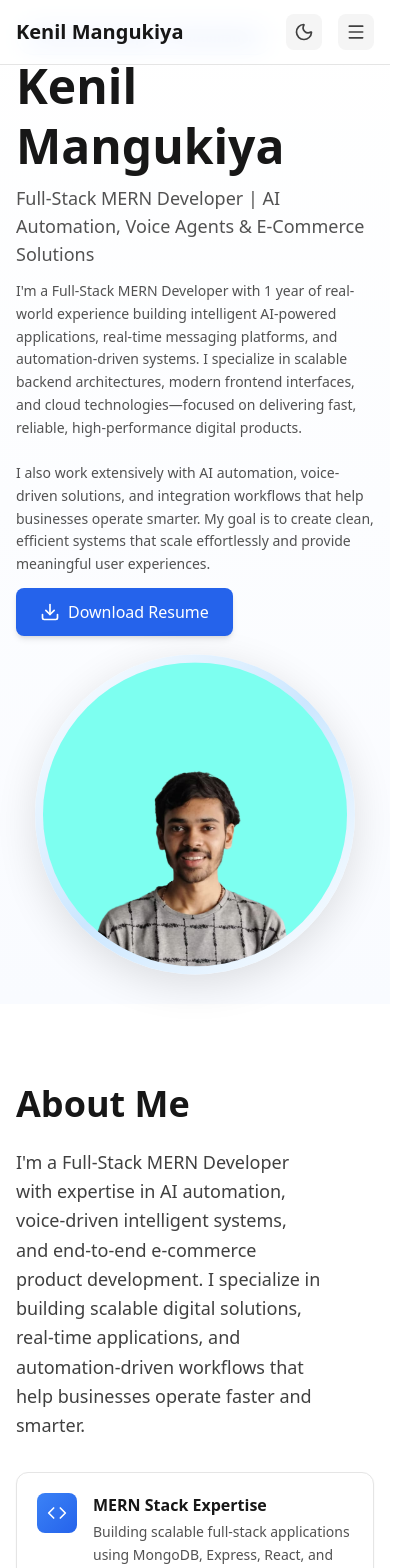
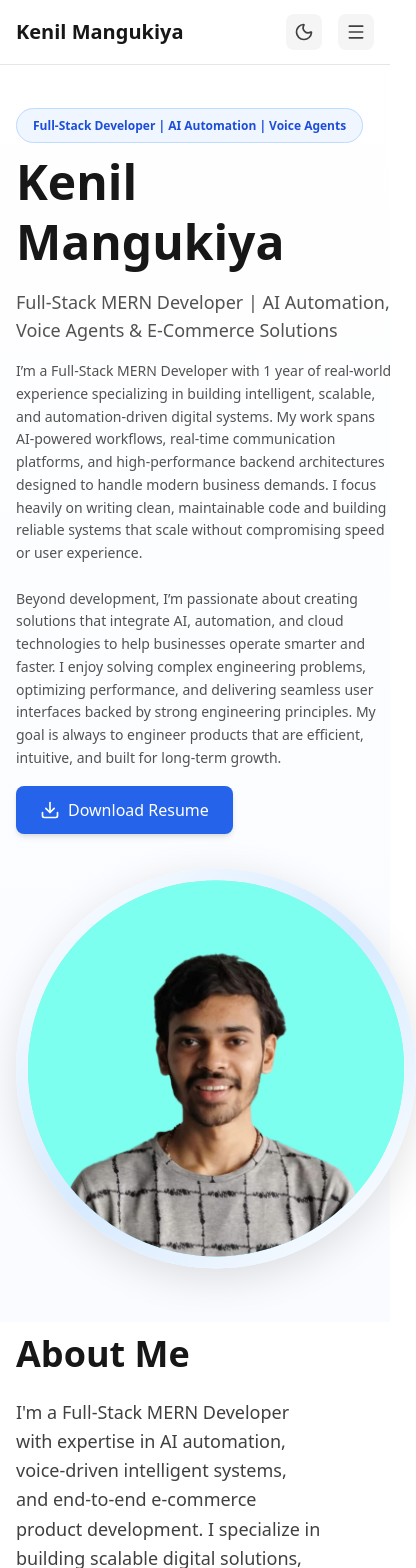
Before and after one commit to Kenil-Mangukiya/Portfolio, a React (Vite) app: page / in a window 390 px wide. Shown: the top 1568 px of the page, 416 px wide, since content can reach past the window. Built offline with nearby package versions, Linux system fonts and the light colour scheme.

Commit message:
Refactor layout and styling in About, Hero, and Skills components for improved responsiveness and visual consistency

```diff
--- a/src/components/About.tsx
+++ b/src/components/About.tsx
@@ -73,8 +73,8 @@ const About = () => {
   };
 
   return (
-    <section id="about" className="py-20 bg-white dark:bg-neutral-50">
-      <div className="max-w-7xl mx-auto px-4 sm:px-6 lg:px-8">
+    <section id="about" className="pt-3  bg-white dark:bg-neutral-50">
+      <div className="max-w-[1450px] mx-auto px-4 sm:px-6 lg:px-8">
         {/* Two-column responsive grid layout */}
         <div className="grid grid-cols-1 md:grid-cols-2 gap-12">
           {/* LEFT COLUMN: About Me + Highlight Cards */}
--- a/src/components/Hero.tsx
+++ b/src/components/Hero.tsx
@@ -1,138 +1,97 @@
-import { motion } from 'framer-motion';
-import { Download } from 'lucide-react';
+import { motion } from "framer-motion";
+import { Download } from "lucide-react";
 
 const Hero = () => {
   const handleDownloadResume = () => {
-    window.open('/resume.pdf', '_blank');
+    window.open("/resume.pdf", "_blank");
   };
 
   return (
-    <section id="home" className="bg-gradient-to-b from-white to-[#f9fbff] py-6 md:py-8">
-      <div className="max-w-[1350px] mx-auto px-4 md:px-6 h-full">
-        <div className="grid md:grid-cols-2 gap-6 md:gap-8 items-center min-h-[420px] md:min-h-[500px]">
-          {/* Left: Text Content */}
+    <section
+      id="home"
+      className="bg-gradient-to-b from-white to-[#f9fbff] py-12 md:py-16"
+    >
+      {/* FIXED WIDTH */}
+      <div className="max-w-[1450px] mx-auto mt-10 px-4 md:px-8 h-full">
+
+        {/* FIX: Expanded left column → 60% / 40% layout */}
+        <div className="grid md:grid-cols-[60%_40%] gap-10 items-center pt-6">
+
+          {/* LEFT SECTION — EXPANDED WIDTH */}
           <motion.div
             initial={{ opacity: 0, x: -50 }}
             animate={{ opacity: 1, x: 0 }}
             transition={{ duration: 0.6 }}
-            className="space-y-2 md:space-y-3"
+            className="space-y-4"
           >
-            {/* Tag Badge */}
-            <motion.div
-              initial={{ opacity: 0, y: 20 }}
-              animate={{ opacity: 1, y: 0 }}
-              transition={{ delay: 0.1, duration: 0.5 }}
-              className="inline-block"
-            >
-              <span className="px-4 py-2 rounded-full bg-blue-50 text-blue-700 text-xs font-semibold border border-blue-200">
-                Full-Stack Developer | AI Automation
-              </span>
-            </motion.div>
+            {/* Tag */}
+            <span className="px-4 py-2 rounded-full bg-blue-50 text-blue-700 text-xs font-semibold border border-blue-200">
+              Full-Stack Developer | AI Automation | Voice Agents
+            </span>
 
             {/* Name */}
-            <motion.h1
-              initial={{ opacity: 0, y: 20 }}
-              animate={{ opacity: 1, y: 0 }}
-              transition={{ delay: 0.2, duration: 0.6 }}
-              className="text-5xl md:text-6xl font-bold leading-tight text-neutral-900"
-            >
+            <h1 className="text-5xl md:text-6xl font-bold leading-tight text-neutral-900">
               Kenil Mangukiya
-            </motion.h1>
+            </h1>
 
             {/* Subtitle */}
-            <motion.p
-              initial={{ opacity: 0, y: 20 }}
-              animate={{ opacity: 1, y: 0 }}
-              transition={{ delay: 0.3, duration: 0.6 }}
-              className="text-lg md:text-xl text-neutral-600 font-medium"
-            >
+            <p className="text-lg md:text-xl text-neutral-600 font-medium max-w-[95%]">
               Full-Stack MERN Developer | AI Automation, Voice Agents & E-Commerce Solutions
-            </motion.p>
+            </p>
 
-            {/* Description - Expanded with more details */}
-            <motion.p
-              initial={{ opacity: 0, y: 20 }}
-              animate={{ opacity: 1, y: 0 }}
-              transition={{ delay: 0.4, duration: 0.6 }}
-              className="text-sm md:text-base text-neutral-600 leading-relaxed max-w-2xl pt-1 space-y-3"
-            >
-              I'm a Full-Stack MERN Developer with 1 year of real-world experience building intelligent AI-powered applications, real-time messaging platforms, and automation-driven systems. I specialize in scalable backend architectures, modern frontend interfaces, and cloud technologies—focused on delivering fast, reliable, high-performance digital products.
+            {/* Description */}
+            <p className="text-sm md:text-base text-neutral-600 leading-relaxed max-w-[95%]">
+              I’m a Full-Stack MERN Developer with 1 year of real-world experience specializing in building intelligent, scalable, and automation-driven digital systems. My work spans AI-powered workflows, real-time communication platforms, and high-performance backend architectures designed to handle modern business demands. I focus heavily on writing clean, maintainable code and building reliable systems that scale without compromising speed or user experience.
               <br />
               <br />
-              I also work extensively with AI automation, voice-driven solutions, and integration workflows that help businesses operate smarter. My goal is to create clean, efficient systems that scale effortlessly and provide meaningful user experiences.
-            </motion.p>
+              Beyond development, I’m passionate about creating solutions that integrate AI, automation, and cloud technologies to help businesses operate smarter and faster. I enjoy solving complex engineering problems, optimizing performance, and delivering seamless user interfaces backed by strong engineering principles. My goal is always to engineer products that are efficient, intuitive, and built for long-term growth.
+            </p>
 
-            {/* Buttons */}
+            {/* Resume Button */}
+            <button
+              onClick={handleDownloadResume}
+              className="flex items-center gap-2 px-6 py-3 bg-blue-600 hover:bg-blue-700
+                         text-white rounded-lg font-medium transition-all shadow-md"
+            >
+              <Download size={20} />
+              Download Resume
+            </button>
+          </motion.div>
+
+          {/* RIGHT IMAGE SECTION */}
+          <motion.div
+            initial={{ opacity: 0, scale: 0.9 }}
+            animate={{ opacity: 1, scale: 1 }}
+            transition={{ delay: 0.3, duration: 0.6 }}
+            className="flex justify-center items-center"
+          >
             <motion.div
-              initial={{ opacity: 0, y: 20 }}
-              animate={{ opacity: 1, y: 0 }}
-              transition={{ delay: 0.5, duration: 0.6 }}
-              className="flex flex-wrap gap-3 pt-1"
+              animate={{ y: [0, -10, 0] }}
+              transition={{ duration: 3, repeat: Infinity, ease: "easeInOut" }}
+              className="relative flex items-center justify-center overflow-visible"
             >
-              <motion.button
-                whileHover={{ scale: 1.05 }}
-                whileTap={{ scale: 0.95 }}
-                onClick={handleDownloadResume}
-                className="flex items-center gap-2 px-6 py-3 bg-blue-600 hover:bg-blue-700 text-white rounded-lg font-medium transition-colors shadow-md"
-              >
-                <Download size={20} />
-                Download Resume
-              </motion.button>
+              {/* Glow – reduced size */}
+              <div className="hidden md:block absolute inset-0 w-[400px] h-[400px] rounded-full
+                              bg-blue-200/30 blur-3xl -z-10" />
+
+              {/* Circle – reduced from 480 → 400 */}
+              <div className="relative rounded-full p-3 bg-gradient-to-br
+                              from-white via-[#d7eaff] to-white shadow-[0_10px_40px_rgba(0,0,0,0.12)]
+                              w-[400px] h-[400px] overflow-hidden flex items-center justify-center">
+
+                {/* Crop + zoom image for shoulders-only view */}
+                <div className="w-full h-full rounded-full bg-[#7cf3e5] overflow-hidden flex items-center justify-center">
+                  <img
+                    src="/mine-2.png"
+                    alt="Kenil Mangukiya"
+                    className="w-full h-full object-cover object-center scale-[1.25] translate-y-[30px]"
+                  />
+                </div>
+              </div>
+
             </motion.div>
           </motion.div>
 
-          {/* Right: Profile Image */}
-          <motion.div
-            initial={{ opacity: 0, scale: 0.8 }}
-            animate={{ opacity: 1, scale: 1 }}
-            transition={{ delay: 0.3, duration: 0.6 }}
-            className="flex justify-center md:justify-center items-center"
-          >
-            <motion.div
-              animate={{
-                y: [0, -10, 0],
-              }}
-              transition={{
-                duration: 3,
-                repeat: Infinity,
-                ease: 'easeInOut',
-              }}
-              className="relative flex items-center justify-center overflow-visible"
-            >
-              {/* Circular Glow (Hidden on mobile) */}
-              <div className="hidden md:block absolute inset-0 w-[560px] h-[560px] rounded-full bg-gradient-to-br from-blue-200/40 to-slate-200/20 blur-3xl -z-10 translate-x-4 translate-y-4" />
-
-              {/* Profile Image Circle with premium ring - increased size, no crop */}
-              <div className="relative rounded-full p-2 md:p-4 bg-gradient-to-br from-[#ffffff] via-[#cce7ff] to-[#ffffff] shadow-[0_10px_40px_rgba(0,0,0,0.12)] w-80 h-80 md:w-[560px] md:h-[560px] overflow-hidden flex items-center justify-center flex-shrink-0">
-                <div className="w-full h-full rounded-full overflow-hidden bg-gradient-to-br from-cyan-100 to-blue-100 flex items-center justify-center">
-                  <img
-                    src="/mine-2.png"
-                    alt="Kenil Mangukiya"
-                    className="w-full h-full object-cover object-top"
-                    onError={(e) => {
-                      const canvas = document.createElement('canvas');
-                      canvas.width = 560;
-                      canvas.height = 560;
-                      const ctx = canvas.getContext('2d');
-                      if (ctx) {
-                        const gradient = ctx.createLinearGradient(0, 0, 560, 560);
-                        gradient.addColorStop(0, '#e0f2fe');
-                        gradient.addColorStop(1, '#f1f5f9');
-                        ctx.fillStyle = gradient;
-                        ctx.fillRect(0, 0, 560, 560);
-                        ctx.fillStyle = '#0ea5e9';
-                        ctx.font = 'bold 130px Arial';
-                        ctx.textAlign = 'center';
-                        ctx.textBaseline = 'middle';
-                        ctx.fillText('KM', 280, 280);
-                        (e.target as HTMLImageElement).src = canvas.toDataURL();
-                      }
-                    }}
-                  />
-                </div>
-              </div>
-            </motion.div>
-          </motion.div>
         </div>
       </div>
     </section>
--- a/src/components/Skills.tsx
+++ b/src/components/Skills.tsx
@@ -107,9 +107,9 @@ const Skills: React.FC = () => {
   return (
     <section
       id="skills"
-      className="py-20 bg-gradient-to-b from-white to-neutral-50 dark:from-neutral-900 dark:to-neutral-800"
+      className="-pt-5 pb-16 bg-gradient-to-b from-white to-neutral-50 dark:from-neutral-900 dark:to-neutral-800"
     >
-      <div className="max-w-7xl mx-auto px-4 sm:px-6 lg:px-8">
+      <div className="max-w-[1450px] mx-auto px-4 sm:px-6 lg:px-8">
         <motion.h2
           initial={{ opacity: 0, y: 20 }}
           whileInView={{ opacity: 1, y: 0 }}
```
